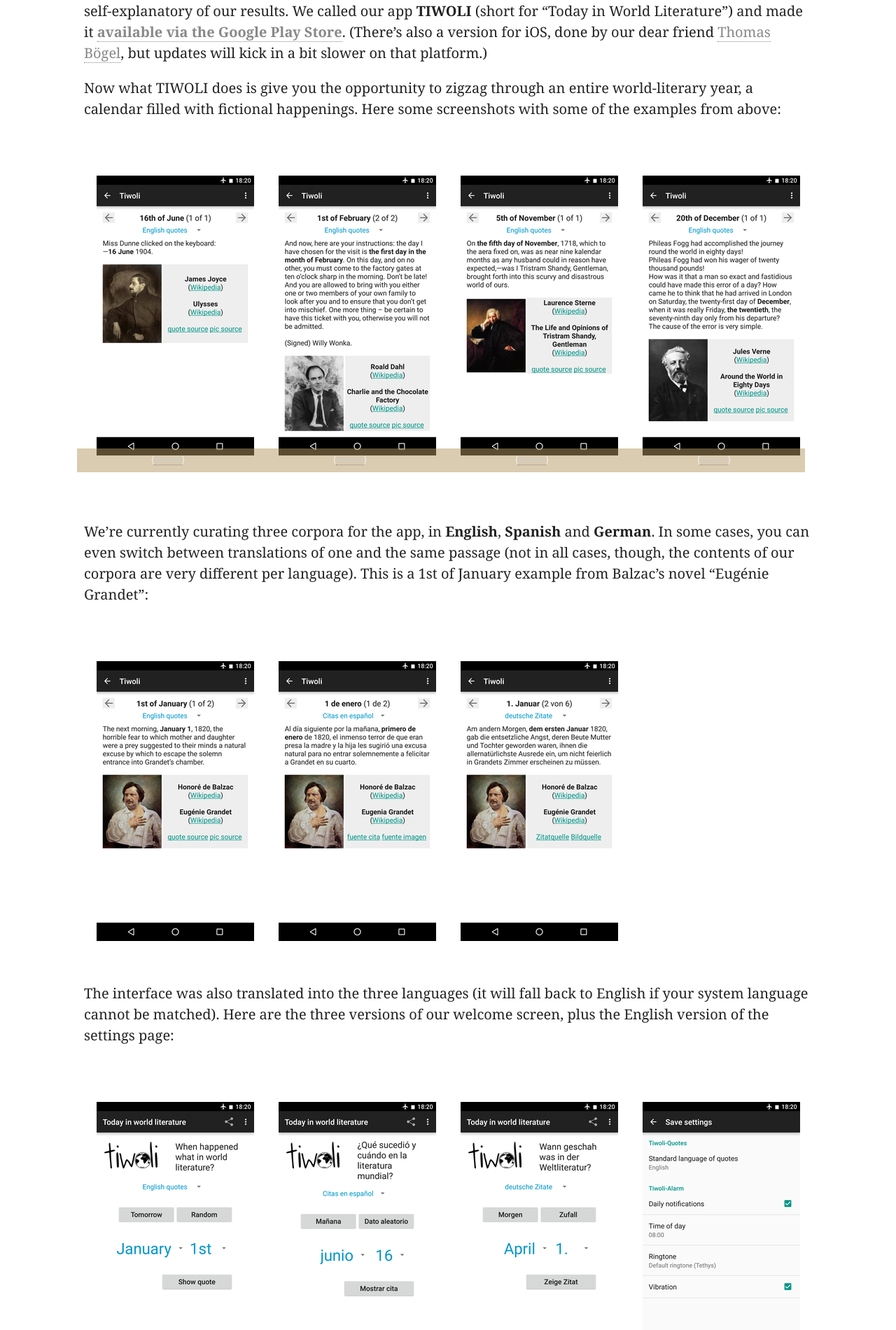
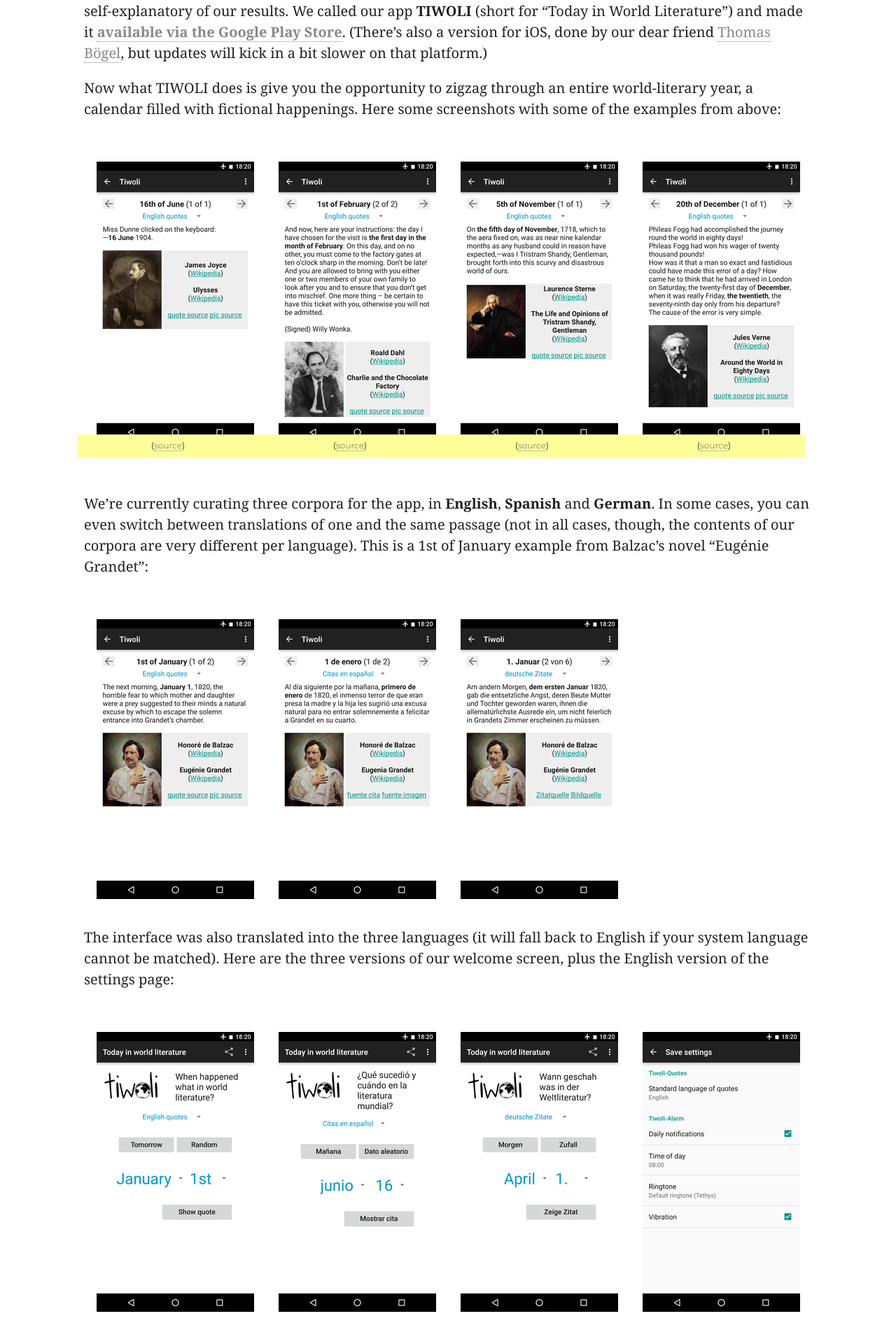
Before and after one commit to weltliteratur/blog, a Jekyll site: the page built from _posts/2016-09-07-Introducing-TIWOLI.markdown, in a window 1280 px wide. Shown: the part 1313-3214 px from the top of the page at 70% size. Built offline with Jekyll 4.4.1, drawn with Linux system fonts in a browser that asks for light colours; nearby versions of some CDN libraries; some web fonts are replaced; comment, search, counter and statistics services are not loaded.

Commit message:
more figcaption stuff

```diff
--- a/css/style.css
+++ b/css/style.css
@@ -636,10 +636,12 @@
     width:25%;
     border:0px;
     text-align:center;
-    margin-top:20px;
-    margin-bottom:20px;
+    margin-top:0px;
+    margin-bottom:0px;
 }
 #tiwoligallery figcaption {
+    color: #222;
+    background: #ff9;
     font-size: 12px;
     line-height: 12px;
     position: relative;
@@ -648,6 +650,11 @@
     padding-bottom: 0.8rem;
     text-align: center;
 }
+#tiwoligallery figcaption a {
+	color: #888;
+	border-bottom: 1px dotted #888;
+}
+
 #tiwoligallery img {width: 225px; height: 400px;}
 
 @media all and (max-width: 1024px) {
```
